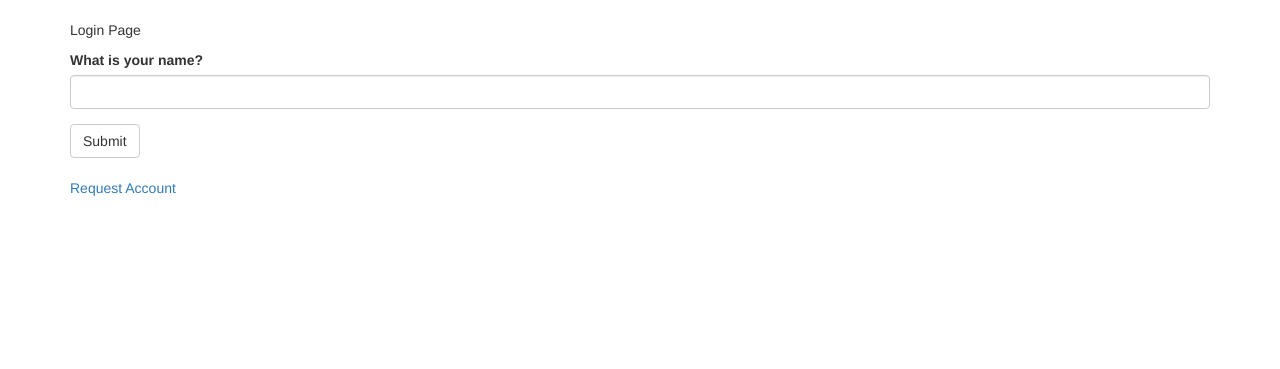
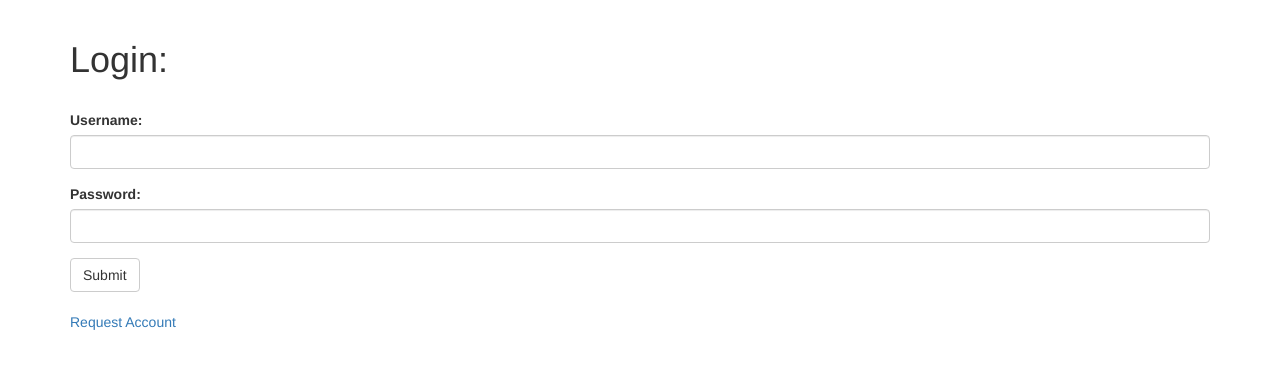
Before and after one commit to Minimonks/GF_Assignment_Project, a Flask app: page / in a window 1280 px wide. Shown: the part 52-421 px from the top of the page. Run offline with Flask 3, Linux system fonts and the light colour scheme; some libraries are stand-ins or nearby versions.

Commit message:
Clean up 2

```diff
--- a/app/main/forms.py
+++ b/app/main/forms.py
@@ -4,7 +4,8 @@ from wtforms.validators import DataRequired, EqualTo #, Email
 
 
 class LoginForm(FlaskForm):
-    name = StringField('What is your name?', validators=[DataRequired()])
+    username = StringField('Username:', validators=[DataRequired()])
+    password = PasswordField('Password:',  validators=[DataRequired()])
     submit = SubmitField('Submit')
 
 class RequestAccountForm(FlaskForm):
--- a/app/templates/login.html
+++ b/app/templates/login.html
@@ -6,7 +6,7 @@ GF Software Ticketing | Login
 {% endblock %}
 
 {% block page_content %}
-<p>Login Page</p>
+<h1>Login:</h1><br>
 {{ wtf.quick_form(form) }}
 <br>
 <a href="{{ url_for('main.reqAccount') }}" class="navbar-item">Request Account</a>
```
